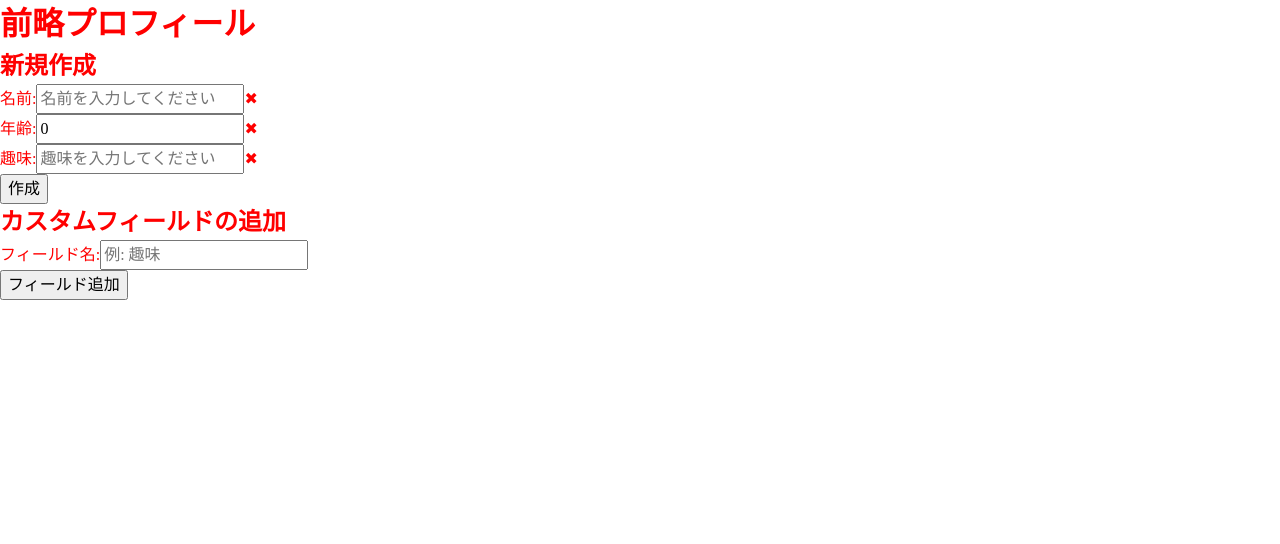
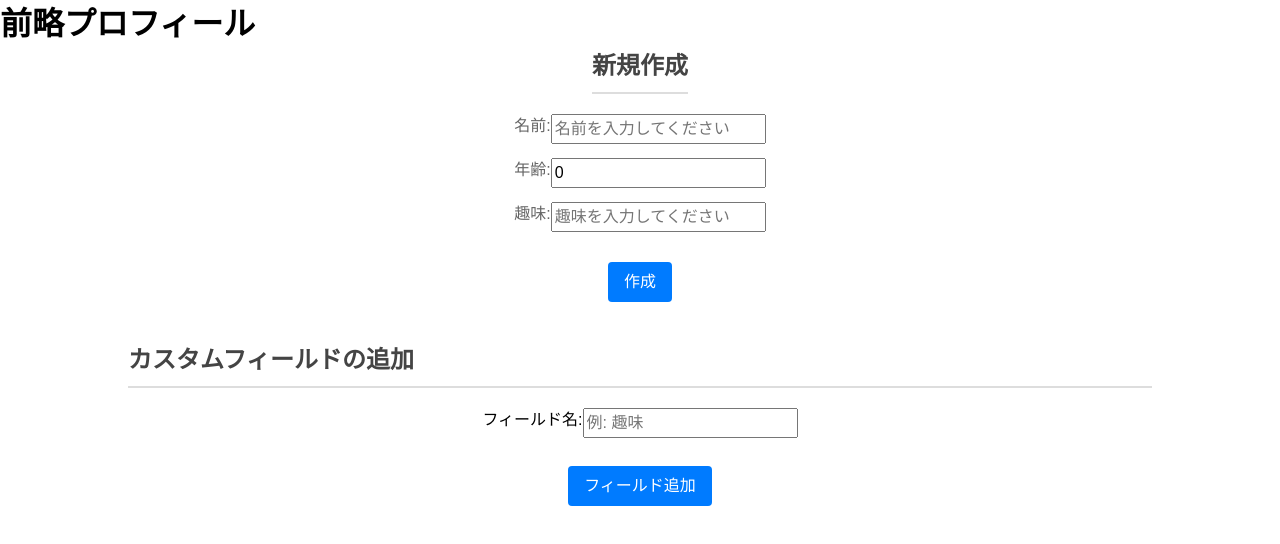
Before and after one commit to AIIT-bootcamp/NostalProfile, a Vue app: page /new in a window 1280 px wide. Shown: the top 544 px of the page. Built offline with nearby package versions, Linux system fonts and the light colour scheme.

Commit message:
feat: 🎸 justify center form

```diff
--- a/src/components/Profile/Create.vue
+++ b/src/components/Profile/Create.vue
@@ -4,6 +4,7 @@ type ProfileField = {
   id: number;
   label: string;
   value: string | number;
+  required?: boolean;
 };
 // interface User {
 //   id: string;
@@ -21,16 +22,19 @@ const _profileFields = [
     id: 1,
     label: "名前",
     value: "",
+    required: true,
   },
   {
     id: 2,
     label: "年齢",
     value: 0,
+    required: true,
   },
   {
     id: 3,
     label: "趣味",
     value: "",
+    required: true,
   },
 ];
 
@@ -62,11 +66,12 @@ const deleteField = (id: number) => {
 </script>
 
 <template>
+  <div class="container">
+    <h2 class="title">新規作成</h2>
     <div>
-    <h2>新規作成</h2>
-    <form @submit.prevent="submitForm">
-      <div v-for="field in profileFields">
-        <label>{{ field.label }}:</label>
+      <form @submit.prevent="submitForm" class="form">
+        <div v-for="field in profileFields" class="field">
+          <label>{{ field.label }}: </label>
           <span v-if="typeof field.value === 'string'">
             <input
               v-model="field.value"
@@ -88,15 +93,23 @@ const deleteField = (id: number) => {
               :placeholder="`${field.label}を入力してください`"
             />
           </span>
-        <span @click="deleteField(field.id)" class="delete-icon">✖</span>
+          <span
+            v-if="!field.required"
+            @click="deleteField(field.id)"
+            class="delete-icon"
+            >✖</span
+          >
         </div>
-      <button type="submit">作成</button>
+        <div>
+          <button type="submit" class="button">作成</button>
+        </div>
       </form>
-    <div>
-      <h2>カスタムフィールドの追加</h2>
-      <form @submit.prevent="addCustomField">
-        <div>
-          <label for="label">フィールド名:</label>
+    </div>
+    <div class="custom-field-container">
+      <h2 class="custum-field-title">カスタムフィールドの追加</h2>
+      <form @submit.prevent="addCustomField" class="custom-field-form">
+        <div class="custom-field">
+          <label for="label">フィールド名: </label>
           <input
             id="label"
             v-model="customFiled.label"
@@ -104,12 +117,96 @@ const deleteField = (id: number) => {
             required
           />
         </div>
-        <button type="submit">フィールド追加</button>
+        <button type="submit" class="button">フィールド追加</button>
       </form>
     </div>
   </div>
 </template>
 
 <style scoped>
-/* ここでスタイリングを追加 */
+.container {
+  display: flex;
+  flex-direction: column;
+  align-items: center;
+  font-family: "Arial", sans-serif;
+}
+
+.title {
+  color: #444;
+  border-bottom: 2px solid #ddd;
+  padding-bottom: 8px;
+  margin-bottom: 20px;
+}
+
+.custum-field-title {
+  color: #444;
+  border-bottom: 2px solid #ddd;
+  padding-bottom: 8px;
+  margin-bottom: 20px;
+}
+.form {
+  display: flex;
+  flex-direction: column;
+  align-items: center;
+  width: 100%;
+  max-width: 400px;
+}
+.custom-field-form {
+  display: flex;
+  flex-direction: column;
+  align-items: center;
+  justify-content: center;
+  width: 100%;
+}
+
+.field {
+  display: flex;
+  align-items: flex-start;
+  width: 100%;
+  margin-bottom: 12px;
+}
+
+.custom-field {
+  display: flex;
+  align-items: flex-start;
+  margin-bottom: 12px;
+}
+
+.field > label {
+  margin-bottom: 8px;
+  color: #666;
+}
+
+.field > input {
+  width: 100%;
+  padding: 8px;
+  border: 1px solid #ccc;
+  border-radius: 4px;
+  font-size: 16px;
+}
+
+.button {
+  padding: 8px 16px;
+  background-color: #007bff;
+  color: #fff;
+  border: none;
+  border-radius: 4px;
+  cursor: pointer;
+  margin-top: 16px;
+}
+
+.button:hover {
+  background-color: #0056b3;
+}
+
+.delete-icon {
+  margin-left: 10px;
+  cursor: pointer;
+  color: red;
+}
+
+.custom-field-container {
+  margin-top: 40px;
+  width: 80%;
+}
 </style>
--- a/src/pages/home.vue
+++ b/src/pages/home.vue
@@ -9,8 +9,4 @@ console.log("hello");
   </div>
 </template>
 
-<style scoped>
-* {
-  color: red;
-}
-</style>
+<style scoped></style>
--- a/src/pages/new.vue
+++ b/src/pages/new.vue
@@ -10,8 +10,4 @@ import Create from "../components/Profile/Create.vue";
   </div>
 </template>
 
-<style scoped>
-* {
-  color: red;
-}
-</style>
+<style scoped></style>
--- a/src/pages/posts/index.vue
+++ b/src/pages/posts/index.vue
@@ -11,8 +11,4 @@ const id = parseInt(route.params.id);
   </div>
 </template>
 
-<style scoped>
-* {
-  color: red;
-}
-</style>
+<style scoped></style>
```
Lines whose indentation alone changed are shown as unchanged.
